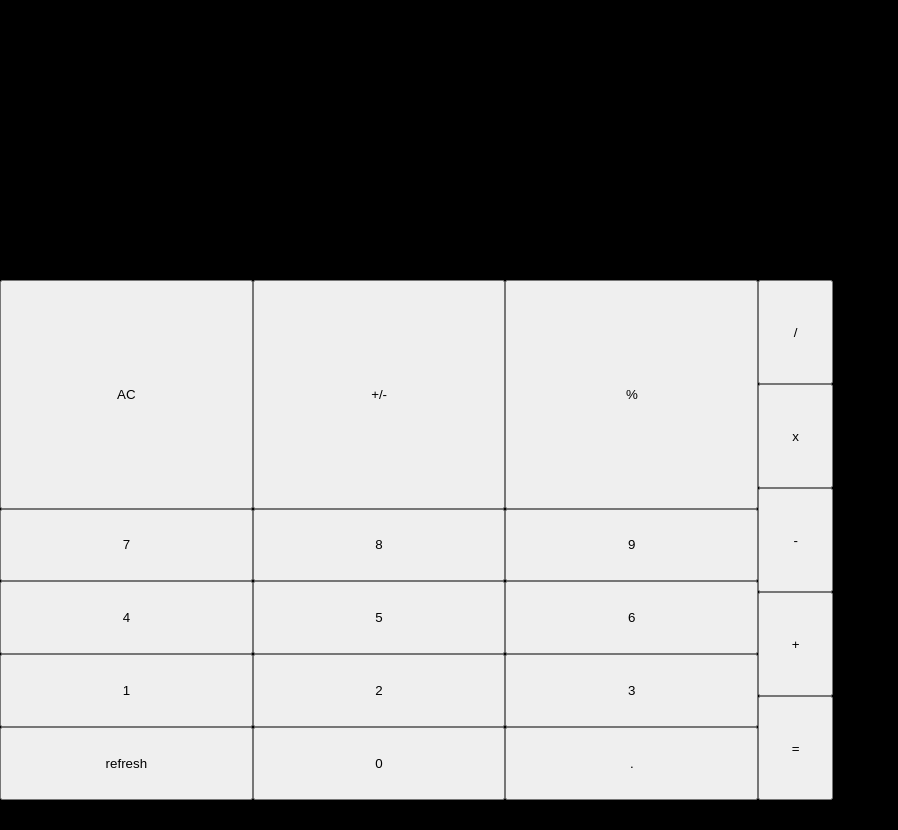
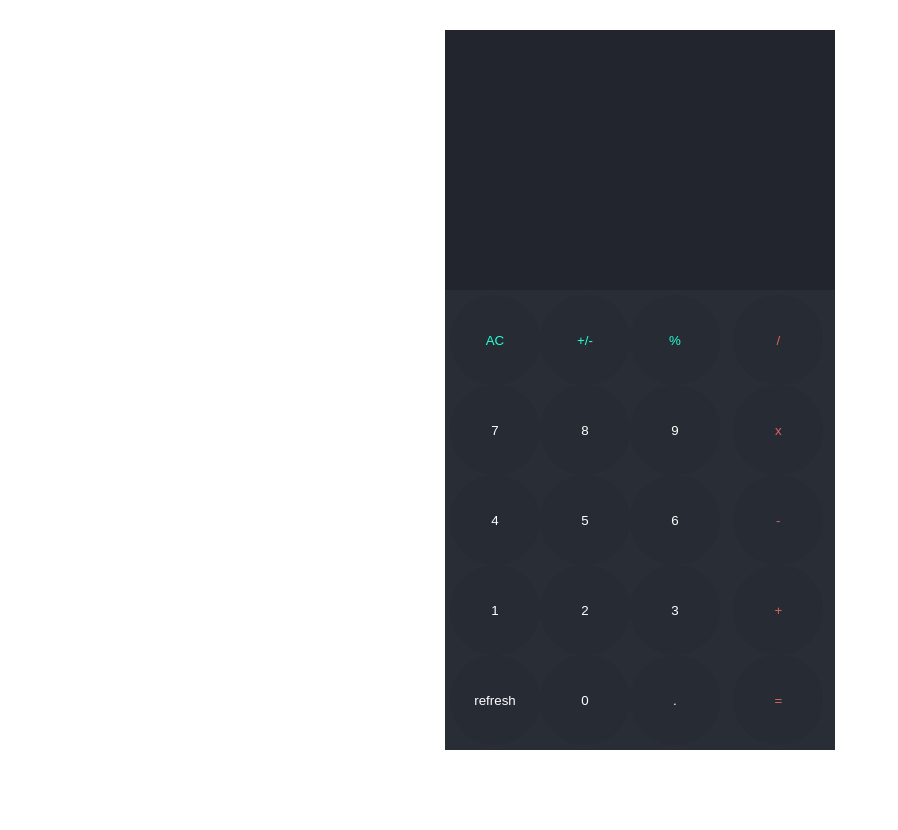
Before and after one commit to kutlo2019/calculator, a plain HTML site: page index.html in a window 1280 px wide. Shown: the whole page, without its empty margins (0-898 px from the left). Before the commit the page ends 800 px from the top, so only its background shows below. Drawn offline with Linux system fonts and the light colour scheme.

Commit message:
complete css styling

```diff
--- a/styles.css
+++ b/styles.css
@@ -1,9 +1,10 @@
 :root {
-    --backgroundPrimary: #000;
-    --backgroundSecondary: #1e1e1e;
+    --backgroundPrimary: #22252d;
+    --backgroundSecondary: #292d36;
     --colorPrimary: #fff;
-    --colorSecondary: #26ffd8;
-    --colorOperations: #e36464;
+    --colorFunctional: #26ffd8;
+    --colorOperations: #de6263;
+    --buttonBackground: #272b33;
 }
 
 *,
@@ -12,48 +13,79 @@
     box-sizing: border-box;
 }
 
+html {
+    height: 100%;
+}
+
 img {
     display: block;
     max-width: 100%;
 }
 
 body {
-    background-color: var(--backgroundPrimary);
+    background-color: var(--colorPrimary);
     color: var(--colorPrimary);
-    margin: 0;
+    height: 100%;
+    margin: 0 auto;
 }
 
 .container {
-    height: 100vh;
+    max-width: 390px;
+    background-color: var(--backgroundPrimary);
+    margin: 30px auto;
+    height: 720px;
     display: flex;
     flex-direction: column;
 }
 
 .screen {
-    flex-basis: 35%;
+    flex-basis: 270px;
+    height: 270px;
 }
 
 .buttons {
-    flex-basis: 65%;
+    background-color: var(--backgroundSecondary);
+    padding: 5px;
+    flex-basis: 450px;
     display: grid;
-    grid-template-areas: "func ops"
-                         "numbers ops";
+    grid-template-areas: "func func ops"
+                         "numbers numbers ops"
+                         "numbers numbers ops";
+}
+
+button {
+    margin: 0;
+    /* padding: 16px; */
+    background-color: var(--buttonBackground);
+    color: var(--colorPrimary);
+    border-radius: 50%;
+    border: 1px solid #3e3e3e;
+    border: none;
+}
+
+.operations button {
+    color: var(--colorOperations);
 }
 
 .functional {
     grid-area: func;
     display: flex;
     justify-content: center;
+    width: 270px;
+    height: 90px;
 }
 
 .functional > button {
     flex-basis: 100%;
+    color: var(--colorFunctional);
 }
 
 .numbers {
     grid-area: numbers;
     display: flex;
     flex-wrap: wrap;
+    width: 270px;
+    height: 360px;
 }
 
 .numbers > button {
@@ -65,7 +97,8 @@ body {
     display: flex;
     flex-direction: column;
     justify-content: center;
-    width: 75px;
+    width: 90px;
+    height: 450px;
 }
 
 .operations button {
```
